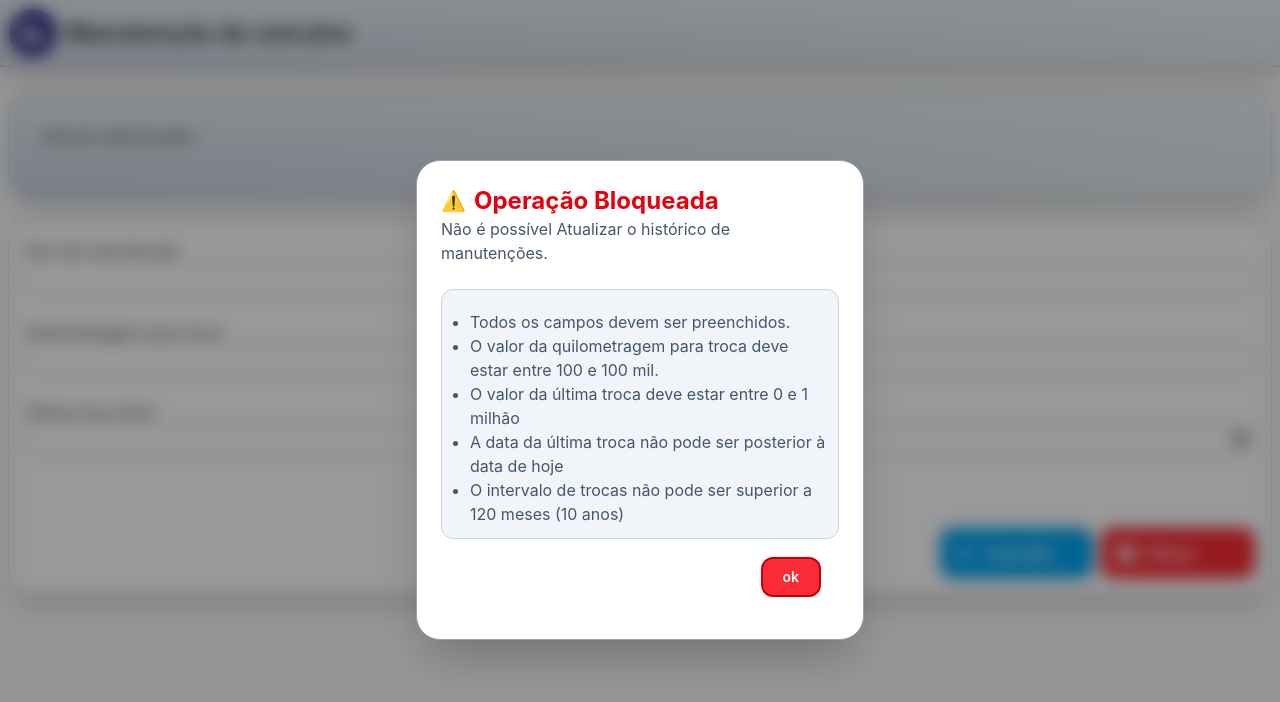
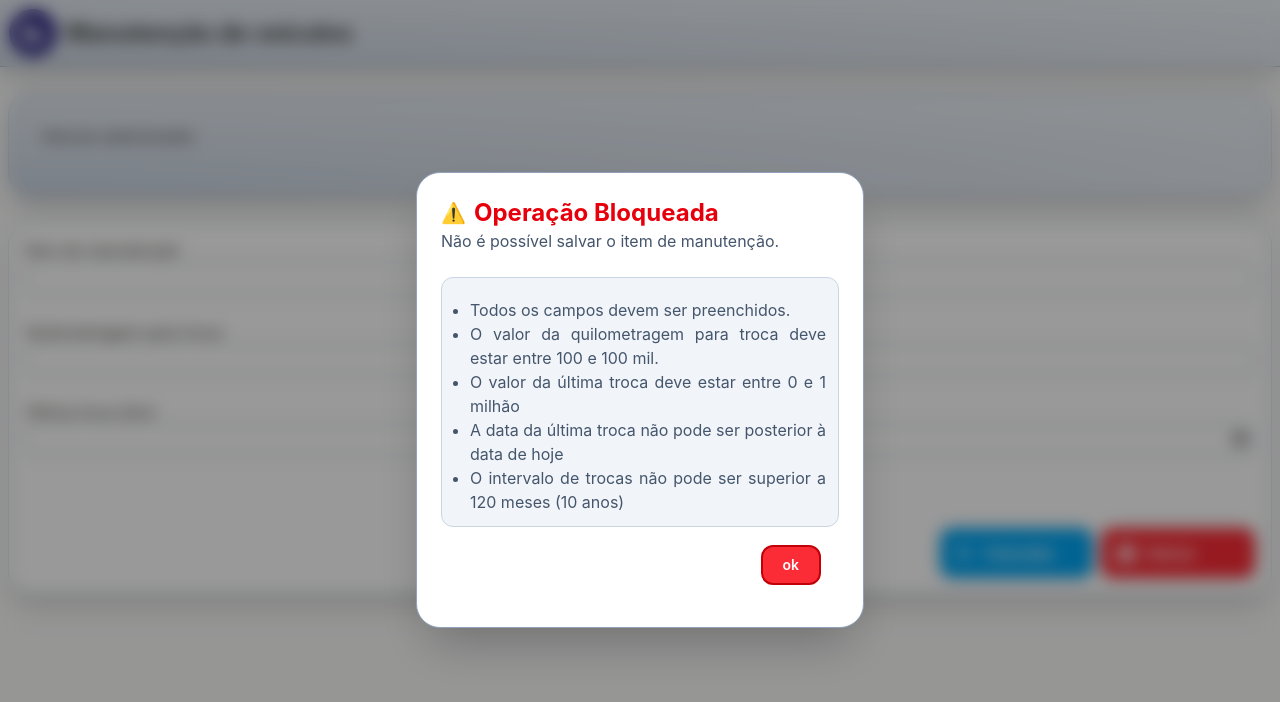
Before and after one commit to erbraga/manutencao-frontend, a React (Vite) app: page /itens in a window 1280 px wide. Both pictures are taken after a click on the element "Salvar". Shown: the top 702 px of the page. Built offline with nearby package versions, Linux system fonts and the light colour scheme.

Commit message:
Código do projeto finalizado

```diff
--- a/src/components/Tela.jsx
+++ b/src/components/Tela.jsx
@@ -243,10 +243,11 @@ export function Modal({ isOpen, onClose, veiculoNome, titulo, texto }) {
 
         {/* Conteúdo */}
         <div className=" text-slate-600">
-          <div className="mb-6">
+          <div className="mb-6 text-justify">
             {titulo}
           </div>
-          <div className="bg-slate-100 border border-slate-300 p-3 rounded-xl">
+          <div className="bg-slate-100 border border-slate-300 p-3 rounded-xl
+          text-justify">
             {texto}
           </div>
         </div>
@@ -282,7 +283,7 @@ export function ModalConfirmacao({ isOpen, onClose, onConfirm, veiculoNome }) {
           <h2 className="text-2xl font-bold">Confirmar Exclusão</h2>
         </div>
         {/* Conteúdo */}
-        <p className="text-slate-600 mb-6 leading-relaxed">
+        <p className="text-slate-600 mb-6 leading-relaxed text-justify">
           Tem certeza de que deseja excluir o veículo
           <span className="font-semibold text-slate-900"> {veiculoNome}</span>
           ? Esta ação não poderá ser desfeita.
--- a/src/main.jsx
+++ b/src/main.jsx
@@ -6,6 +6,7 @@ import App from './App.jsx'
 import Manutencao from './pages/Manutencao.jsx'
 import Itens from './pages/Itens.jsx'
 import Veiculos from './pages/Veiculos.jsx'
+import PaginaNaoEncontrada from './pages/NaoEncontrada.jsx'
 
 createRoot(document.getElementById('root')).render(
   <StrictMode>
@@ -16,6 +17,7 @@ createRoot(document.getElementById('root')).render(
           <Route path="/veiculos" element={<Veiculos />} />
           <Route path='/manutencao' element={<Manutencao />} />
           <Route path="/itens" element={<Itens />} />
+          <Route path="*" element={<PaginaNaoEncontrada />}/>
         </Route>
       </Routes>
     </BrowserRouter>
--- a/src/pages/Itens.jsx
+++ b/src/pages/Itens.jsx
@@ -146,7 +146,7 @@ const handleSalvar = () => {
         isOpen={modalAberto}
         onClose={() => setModalAberto(false)}
         // veiculoNome={veiculoBloqueadoNome}
-        titulo = {<>Não é possível Atualizar o histórico de manutenções.</>}
+        titulo = {<>Não é possível salvar o item de manutenção.</>}
         texto = {<TextoModal/>}
       />
     </section>
--- a/src/pages/Manutencao.jsx
+++ b/src/pages/Manutencao.jsx
@@ -142,7 +142,7 @@ function ManutencaoPrincipal(){
         isOpen={modalAberto}
         onClose={() => setModalAberto(false)}
         // veiculoNome={veiculoBloqueadoNome}
-        titulo = {<>Não é possível Atualizar o histórico de manutenções.</>}
+        titulo = {<>Não é possível atualizar o histórico de manutenções.</>}
         texto = {<TextoModal/>}
         />
 
--- /dev/null
+++ b/src/pages/NaoEncontrada.jsx
@@ -0,0 +1,41 @@
+import { useParams, useNavigate } from "react-router";
+
+export default function PaginaNaoEncontrada(){
+    const params = useParams();
+    const urlInvalida = params["*"];
+    const navigate = useNavigate();
+
+    //alert (URLInvalida)
+
+    return(
+
+    <div className="fixed inset-0 z-50 flex items-center justify-center
+      bg-black/40 backdrop-blur-sm animate-in fade-in duration-200">
+        <div className="w-full max-w-md bg-white border border-slate-400
+            rounded-3xl shadow-2xl p-6">
+            {/* Cabeçalho do Modal */}
+            {/* <div className="flex items-center gap-2 text-red-600">
+                <span className="text-xl">⚠️</span>
+                <h2 className="text-2xl font-bold">Operação Bloqueada</h2>
+            </div> */}
+            <p className="mt-6 mb-2 text-justify">Se você está nesta página é porque alguma coisa errada aconteceu
+                entre a sua cadeira e o monitor de vídeo. Não se desespere, você
+                digitou o endereço: </p>
+            <span className="font-bold"> {urlInvalida} </span>
+            <p className="mt-2 text-justify">Como você acabou chegando aqui, clique no botão abaixo para voltar
+                para a página inicial da aplicação.</p>
+
+            {/* Rodapé / Ações */}
+            <div className='flex flex-row w-full justify-center p-4'>
+                <div className="w-fit border-2 border-white rounded-xl">
+                    <button
+                    onClick={() => navigate(`/`)}
+                    className="bg-red-500 border-2 border-red-700 hover:bg-red-700 py-2 px-5
+                    rounded-xl font-semibold text-sm text-white"
+                    >Voltar  para a página inicial</button>
+                </div>
+            </div>
+        </div>
+    </div>
+    );
+}
```
